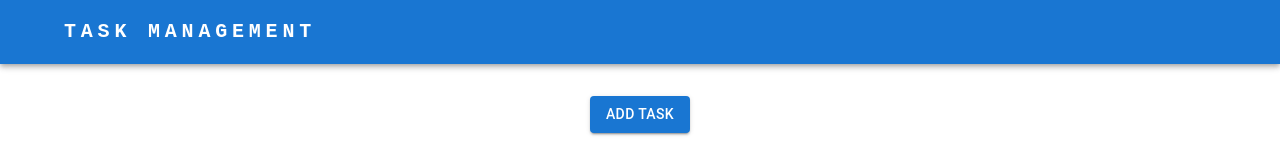
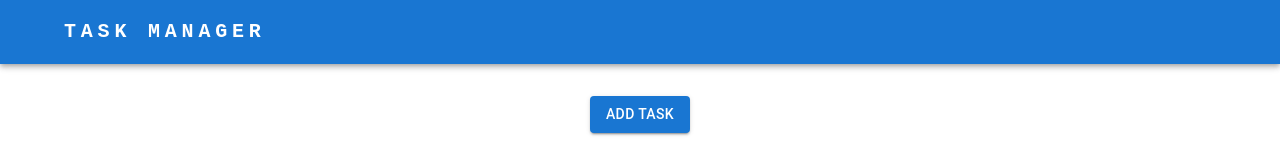
Before and after one commit to PunithRajKumarM/Typescript-task-manager, a React (Create React App) app: page / in a window 1280 px wide. Shown: the top 160 px of the page. Built offline with nearby package versions, Linux system fonts and the light colour scheme.

Commit message:
renamed nav title

```diff
--- a/src/mui/Navbar.tsx
+++ b/src/mui/Navbar.tsx
@@ -20,7 +20,7 @@ export default function Navbar() {
               textDecoration: "none",
             }}
           >
-            TASK MANAGEMENT
+            TASK MANAGER
           </Typography>
         </Toolbar>
       </Container>
```
